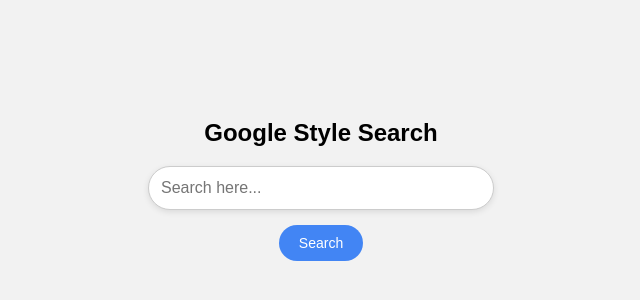
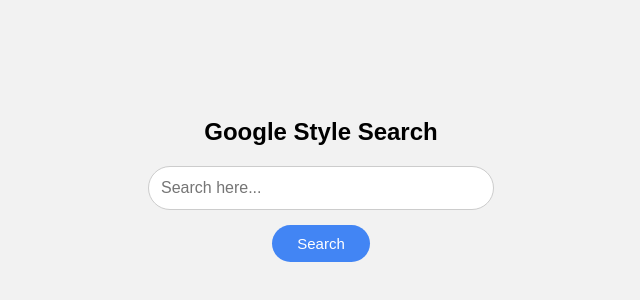
Before and after one commit to cseboys652-code/Tharun.S, a plain HTML site: page index.html in a window 1280 px wide. Shown: the part 220-520 px from the top of the page, 319-959 px from the left. Drawn offline with Linux system fonts and the light colour scheme.

Commit message:
index.html
Updated title and styles for search page layout.

```diff
--- a/index.html
+++ b/index.html
@@ -3,25 +3,25 @@
 <head>
 <meta charset="UTF-8">
 <meta name="viewport" content="width=device-width, initial-scale=1.0">
-<title>Google Style Search</title>
+<title>Search Page</title>
 
 <style>
 body {
     margin: 0;
     font-family: Arial, sans-serif;
-    height: 100vh;
+    background: #f2f2f2;
     display: flex;
     justify-content: center;
     align-items: center;
-    background: #f2f2f2;
+    height: 100vh;
 }
 
-/* CENTER BOX */
+/* Search Box Container */
 .search-box {
     text-align: center;
 }
 
-/* GOOGLE STYLE INPUT */
+/* Google style input */
 input[type="text"] {
     width: 320px;
     padding: 12px;
@@ -29,27 +29,21 @@ input[type="text"] {
     border: 1px solid #ccc;
     outline: none;
     font-size: 16px;
-    box-shadow: 0 2px 6px rgba(0,0,0,0.1);
 }
 
-input[type="text"]:focus {
-    border-color: #4285f4;
-}
-
-/* BUTTON */
 button {
     margin-top: 15px;
-    padding: 10px 20px;
+    padding: 10px 25px;
     border: none;
     border-radius: 20px;
     background: #4285f4;
     color: white;
-    font-size: 14px;
+    font-size: 15px;
     cursor: pointer;
 }
 
 button:hover {
-    background: #3367d6;
+    background: #2a64c5;
 }
 </style>
 </head>
@@ -67,6 +61,7 @@ button:hover {
         <br>
 
         <button type="submit">Search</button>
+
     </form>
 </div>
 
```
